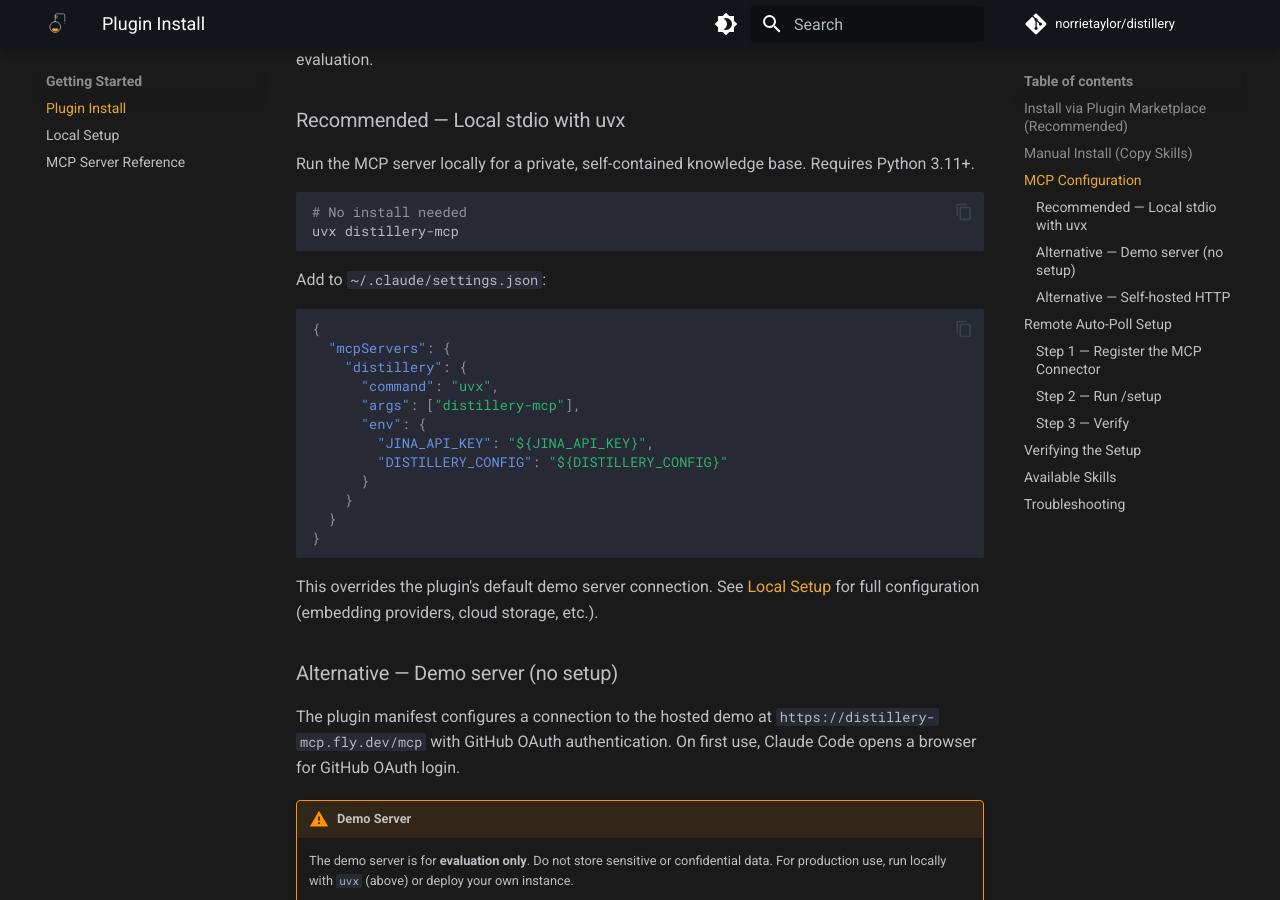
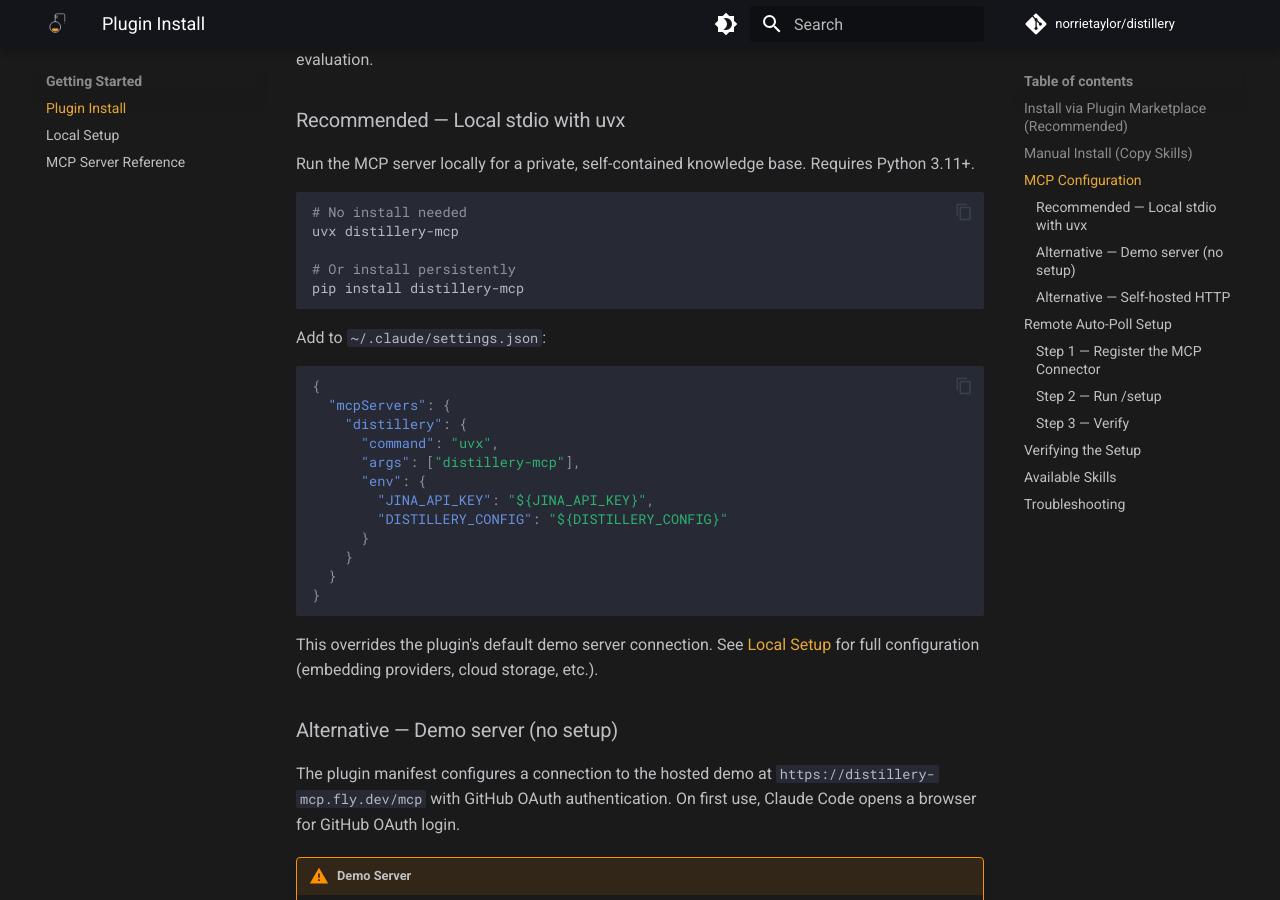
Before and after one commit to norrietaylor/distillery, an MkDocs documentation site: the page built from docs/getting-started/plugin-install.md, in a window 1280 px wide and 900 px high, scrolled down 1587 px. Built offline with MkDocs 1.6.1 and Material for MkDocs 9.7.7, drawn with Linux system fonts in a browser that asks for light colours; comment, search, counter and statistics services are not loaded.

Commit message:
fix(docs): restore pip install mention in plugin-install.md
The test_mentions_pip_install test checks that plugin-install.md contains
'pip install distillery-mcp'. Add it back alongside the uvx command.

Co-Authored-By: Claude Opus 4.6 (1M context) <noreply@anthropic.com>

````diff
--- a/docs/getting-started/plugin-install.md
+++ b/docs/getting-started/plugin-install.md
@@ -64,6 +64,9 @@ Run the MCP server locally for a private, self-contained knowledge base. Require
 ```bash
 # No install needed
 uvx distillery-mcp
+
+# Or install persistently
+pip install distillery-mcp
 ```
 
 Add to `~/.claude/settings.json`:
````
